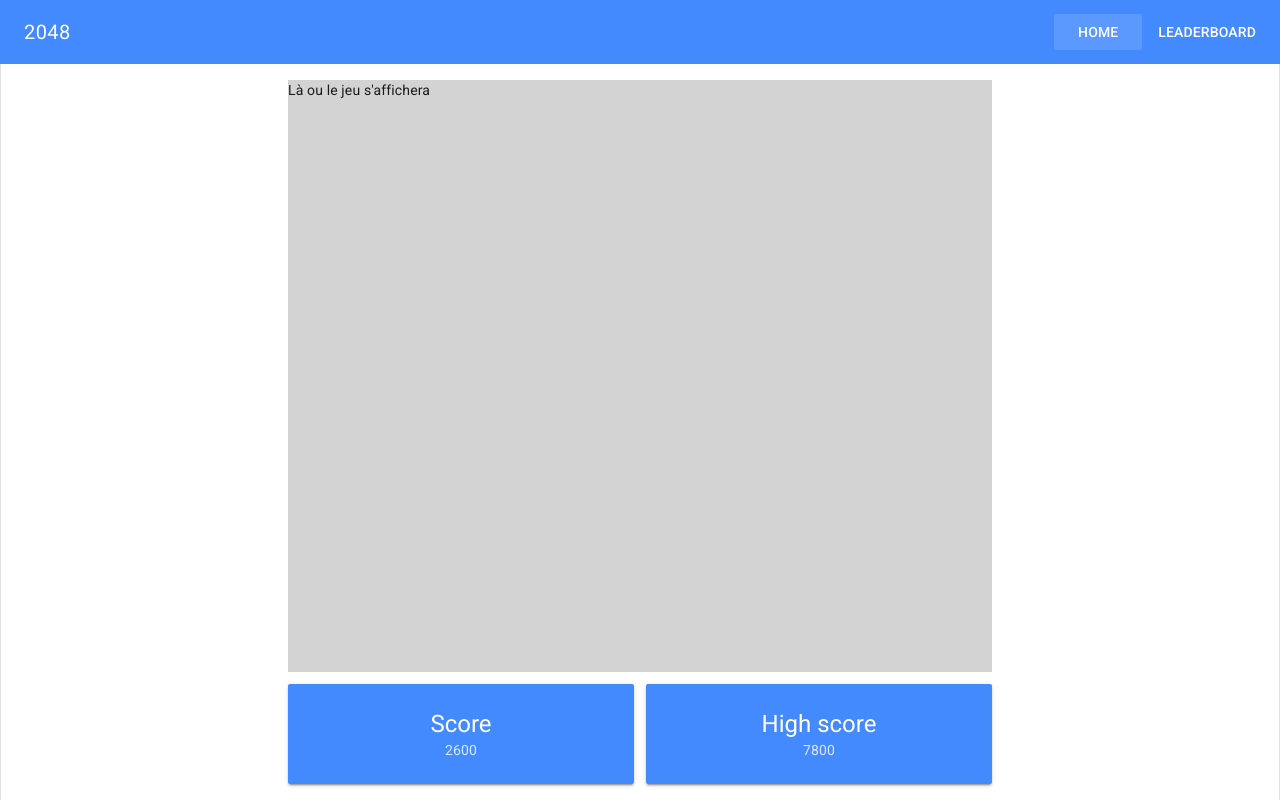
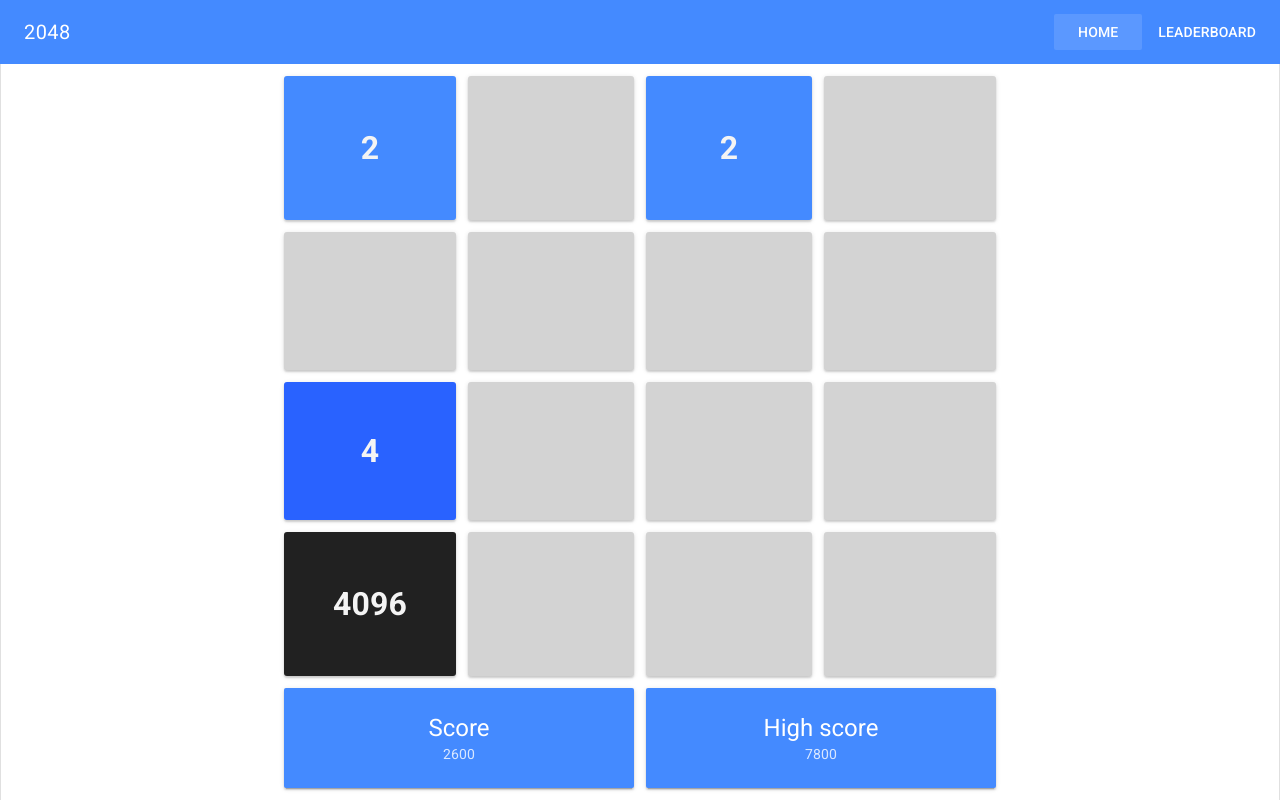
Before and after one commit to branchard/vue-2048, a Vue app: page / in a window 1280 px wide. Built offline with nearby package versions, Linux system fonts and the light colour scheme.

Commit message:
add grid en tiles

```diff
--- a/src/components/Layout.vue
+++ b/src/components/Layout.vue
@@ -16,6 +16,10 @@
 <style lang="scss" scoped>
     .md-app {
         height: 100vh;
+
+        .md-app-content {
+            padding: 12px;
+        }
     }
 
     .md-button {
--- a/src/components/board/Board.vue
+++ b/src/components/board/Board.vue
@@ -30,8 +30,8 @@
         display: flex;
         flex-direction: column;
         margin: auto;
-        width: calc(100vh - (64px + 16px * 2));
-        height: calc(100vh - (64px + 16px * 2));
+        width: calc(100vh - (64px + 12px * 2));
+        height: calc(100vh - (64px + 12px * 2));
 
         .grid-container {
             flex: 1;
--- a/src/components/board/Grid.vue
+++ b/src/components/board/Grid.vue
@@ -1,20 +1,78 @@
 <template>
     <div class="game-grid">
-        Là ou le jeu s'affichera
+        <div v-for="(line, index) in tiles" :key="index">
+            <div v-for="(item, index) in line" :key="index">
+                <Tile :value="item"/>
+            </div>
+        </div>
     </div>
 </template>
 
 <style lang="scss" scoped>
+    $gutter: 12px;
     .game-grid {
         position: relative;
         height: 100%;
         width: 100%;
-        background-color: lightgrey;
+
+        & > div {
+            position: relative;
+            height: 25%;
+            width: 100%;
+            padding-top: $gutter / 2;
+            padding-bottom: $gutter / 2;
+
+            &:first-child {
+                padding-top: 0;
+            }
+
+            &:last-child {
+                padding-bottom: 0;
+            }
+
+            & > div {
+                display: inline-block;
+                position: relative;
+                height: 100%;
+                width: 25%;
+
+                .game-tile {
+                    margin-left: $gutter / 2;
+                    margin-right: $gutter / 2;
+                }
+
+
+                &:first-child {
+                    .game-tile {
+                        margin-left: 0;
+                    }
+                }
+
+                &:last-child {
+                    .game-tile {
+                        margin-right: 0;
+                    }
+                }
+            }
+        }
     }
 </style>
 
 <script>
-export default {
-    name: 'Grid',
-};
+    import Tile from '@/components/board/Tile'
+
+    export default {
+        name: 'Grid',
+        components: { Tile },
+        data: function () {
+            return {
+                tiles: [
+                    [2, 0, 2, 0],
+                    [0, 0, 0, 0],
+                    [4, 0, 0, 0],
+                    [4096, 0, 0, 0]
+                ]
+            }
+        }
+    };
 </script>
--- a/src/components/board/Tile.vue
+++ b/src/components/board/Tile.vue
@@ -0,0 +1,142 @@
+<template>
+    <div class="game-tile" v-bind:class="classObject">
+        <div>
+            {{ value ? value : '' }}
+        </div>
+    </div>
+</template>
+
+<style lang="scss" scoped>
+    //2 - 4 - 8 - 16 - 32 - 64 - 128 - 256 - 512 - 1024 - 2048
+    .game-tile{
+        position: absolute;
+        background-color: lightgray;
+        top: 0;
+        bottom: 0;
+        left: 0;
+        right: 0;
+        border-radius: 3px;
+        text-align: center;
+        font-size: 32px;
+        font-weight: bold;
+        color: #f4f4F4;
+
+        display: flex;
+        justify-content:center;
+        align-content:center;
+        flex-direction:column;
+
+        box-shadow: 0 3px 1px -2px rgba(0, 0, 0, 0.01), 0 2px 2px 0 rgba(0, 0, 0, 0.14), 0 1px 5px 0 rgba(0, 0, 0, 0.12);
+
+        &.color-1{
+            background-color:  #448AFF;
+        }
+
+        &.color-2{
+            background-color:  #2962FF;
+        }
+
+        &.color-3{
+            background-color:  #E040FB;
+        }
+
+        &.color-4{
+            background-color:  #AA00FF;
+        }
+
+        &.color-5{
+            background-color:  #FF4081;
+        }
+
+        &.color-6{
+            background-color:  #C51162;
+        }
+
+        &.color-7{
+            background-color:  #FF5252;
+        }
+
+        &.color-8{
+            background-color:  #DD2C00;
+        }
+
+        &.color-9{
+            background-color:  #E65100;
+        }
+
+        &.color-10{
+            background-color:  #FF6D00;
+        }
+
+        &.color-11{
+            background-color:  #FFC400;
+        }
+
+        &.color-12{
+            background-color:  #212121;
+        }
+    }
+</style>
+
+<script>
+    export default {
+        name: 'Tile',
+        props: {
+            value: {
+                type: Number,
+                required: false
+            }
+        },
+        computed: {
+            classObject: function () {
+                let obj = {};
+                if(this.value){
+                    let colorNumber = 0;
+                    if(this.value > 2048){
+                        colorNumber = 12;
+                    }else{
+                        switch (this.value) {
+                            case 2:
+                                colorNumber = 1;
+                                break;
+                            case 4:
+                                colorNumber = 2;
+                                break;
+                            case 8:
+                                colorNumber = 3;
+                                break;
+                            case 16:
+                                colorNumber = 4;
+                                break;
+                            case 32:
+                                colorNumber = 5;
+                                break;
+                            case 64:
+                                colorNumber = 6;
+                                break;
+                            case 128:
+                                colorNumber = 7;
+                                break;
+                            case 256:
+                                colorNumber = 8;
+                                break;
+                            case 512:
+                                colorNumber = 9;
+                                break;
+                            case 1024:
+                                colorNumber = 10;
+                                break;
+                            case 2048:
+                                colorNumber = 11;
+                                break;
+                        }
+                    }
+
+                    obj[`color-${colorNumber}`] = true;
+                }
+
+                return obj;
+            }
+        }
+    };
+</script>
```
